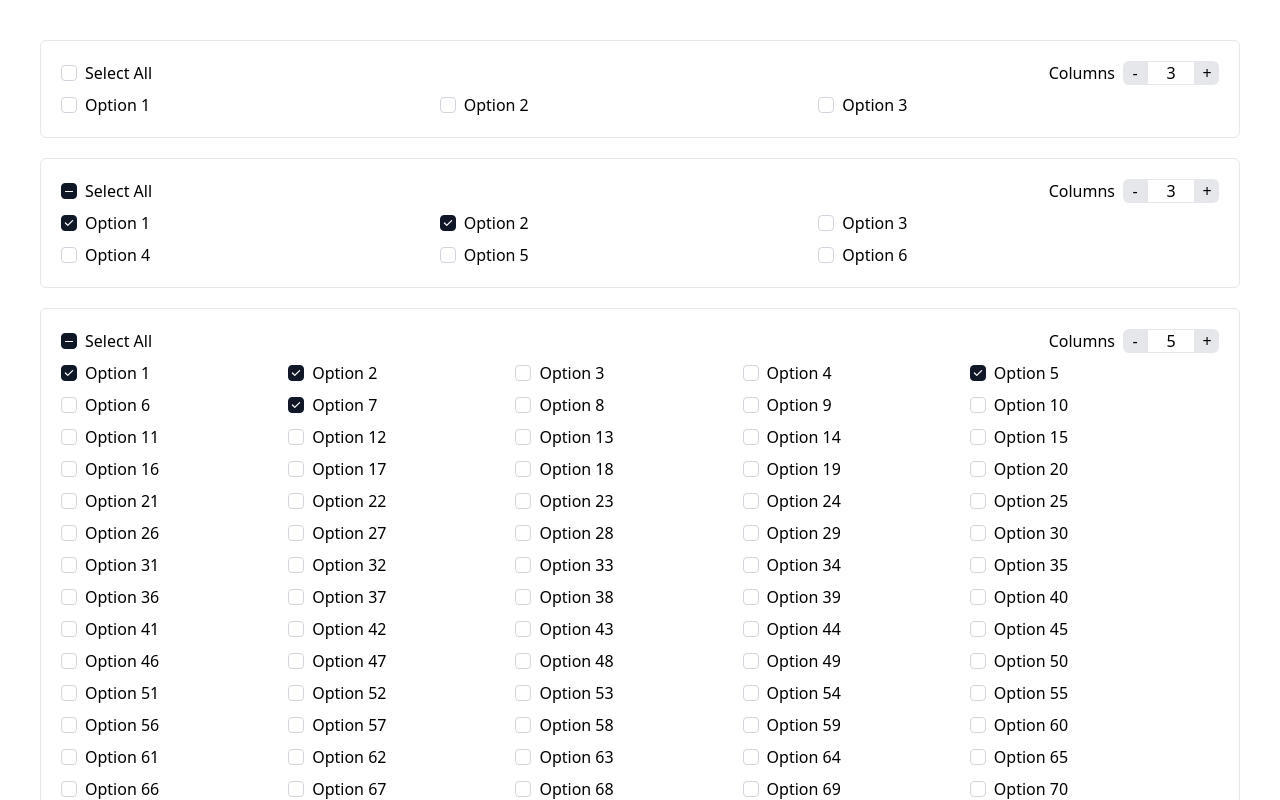
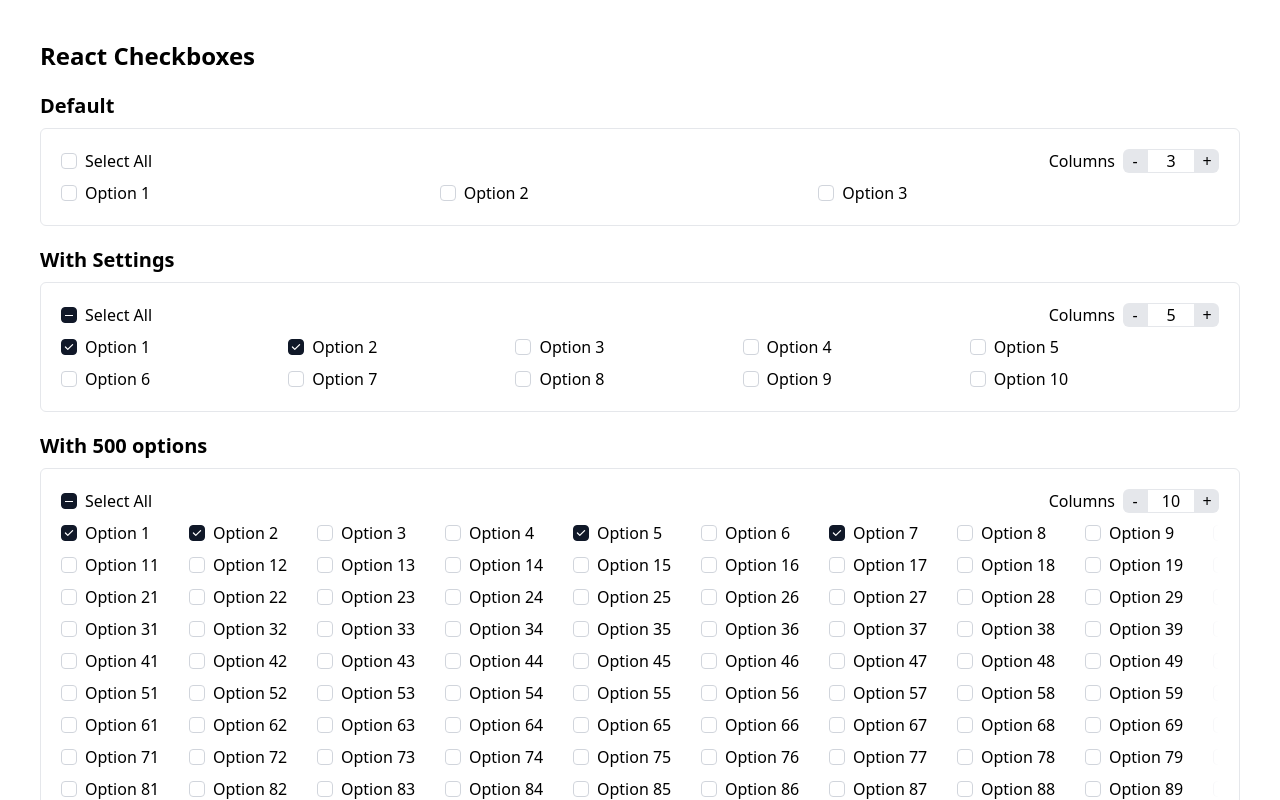
Before and after one commit to vvcent/react-checkboxes, a React (Vite) app: page / in a window 1280 px wide. Shown: the top 800 px of the page. Built offline with nearby package versions, Linux system fonts and the light colour scheme.

Commit message:
✨feat: update demos

```diff
--- a/src/App.tsx
+++ b/src/App.tsx
@@ -3,6 +3,10 @@ import Checkboxes from '@/components/Checkboxes/Checkboxes'
 const App = () => {
 	return (
 		<div className="p-5 md:p-10 flex flex-col gap-5">
+			<h1 className="text-2xl font-bold">React Checkboxes</h1>
+
+			<div className="flex flex-col gap-2">
+				<h2 className="text-xl font-bold">Default</h2>
 				<Checkboxes
 					options={[
 						{
@@ -19,10 +23,13 @@ const App = () => {
 						},
 					]}
 				/>
+			</div>
 
+			<div className="flex flex-col gap-2">
+				<h2 className="text-xl font-bold">With Settings</h2>
 				<Checkboxes
 					settings={{
-					columns: 3,
+						columns: 5,
 					}}
 					options={[
 						{
@@ -49,16 +56,35 @@ const App = () => {
 							label: 'Option 6',
 							value: 'option6',
 						},
+						{
+							label: 'Option 7',
+							value: 'option7',
+						},
+						{
+							label: 'Option 8',
+							value: 'option8',
+						},
+						{
+							label: 'Option 9',
+							value: 'option9',
+						},
+						{
+							label: 'Option 10',
+							value: 'option10',
+						},
 					]}
 					defaultSelected={['option1', 'option2']}
 					onChange={(selectedValues) => {
 						console.log(selectedValues)
 					}}
 				/>
+			</div>
 
+			<div className="flex flex-col gap-2">
+				<h2 className="text-xl font-bold">With 500 options</h2>
 				<Checkboxes
 					settings={{
-					columns: 5,
+						columns: 10,
 					}}
 					options={[
 						...Array.from({ length: 500 }, (_, index) => ({
@@ -66,12 +92,18 @@ const App = () => {
 							value: `option${index + 1}`,
 						})),
 					]}
-				defaultSelected={['option1', 'option2', 'option5', 'option7']}
+					defaultSelected={[
+						'option1',
+						'option2',
+						'option5',
+						'option7',
+					]}
 					onChange={(selectedValues) => {
 						console.log(selectedValues)
 					}}
 				/>
 			</div>
+		</div>
 	)
 }
 
```
Lines whose indentation alone changed are shown as unchanged.
